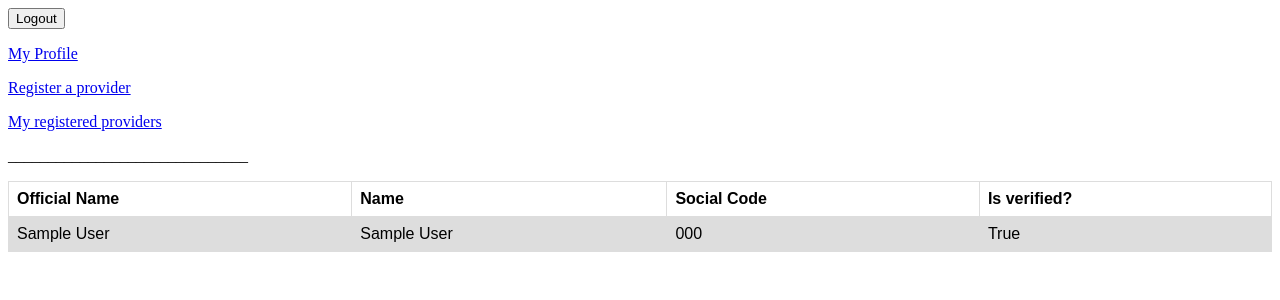
After one commit to pouya-gh/MyStore, a Django app: page /providerprofile/list in a window 1280 px wide. The commit adds this page. Shown: the top 300 px of the page. Run offline with Django 5.2, Linux system fonts and the light colour scheme; a user stored in the database is signed in; tables that the repository leaves empty hold one stand-in row (values such as "Sample post").

Commit message:
add providers list view

```diff
--- /dev/null
+++ b/account/templates/account/providerprofile/list.html
@@ -0,0 +1,22 @@
+{% extends "base.html" %}
+
+{% block title %}My Providers{% endblock title %}
+
+{% block content %}
+<table>
+    <tr>
+        <th>Official Name</th>
+        <th>Name</th>
+        <th>Social Code</th>
+        <th>Is verified?</th>
+    </tr>
+{% for provider in profiles %}
+<tr>
+    <td>{{ provider.official_name }}</td>
+    <td>{{ provider.name }}</td>
+    <td>{{ provider.social_code }}</td>
+    <td>{{ provider.is_verified }}</td>
+</tr>
+{% endfor %}
+</table>
+{% endblock content %}
--- a/account/templates/base.html
+++ b/account/templates/base.html
@@ -1,4 +1,25 @@
-<title>{% block title %}My Store{% endblock  %}</title>
+<head>
+    <style>
+    table {
+      font-family: arial, sans-serif;
+      border-collapse: collapse;
+      width: 100%;
+    }
+
+    td, th {
+      border: 1px solid #dddddd;
+      text-align: left;
+      padding: 8px;
+    }
+
+    tr:nth-child(even) {
+      background-color: #dddddd;
+    }
+    </style>
+    <title>{% block title %}My Store{% endblock  %}</title>
+    </head>
+
+
 
 {% if request.user.is_authenticated %}
 <form method="post" action="{% url "account:logout" %}">
@@ -7,9 +28,10 @@
 </form>
 <p><a href="{% url "account:cutomer_profile_set" %}">My Profile</a></p>
 <p><a href="{% url "account:provider_profile_create" %}">Register a provider</a></p>
+<p><a href="{% url "account:provider_profiles_list" %}">My registered providers</a></p>
 {% else %}
-<p><a href="{% url "account:login" %}">Login</a></p>
-<p><a href="{% url "account:signup" %}">Sing up</a></p>
+<p><a href="{% url "account:login" %}">Log in</a></p>
+<p><a href="{% url "account:signup" %}">Sign up</a></p>
 {% endif %}
 <p>______________________________</p>
 {% block content %}
--- a/account/urls.py
+++ b/account/urls.py
@@ -10,4 +10,5 @@ urlpatterns = [
     path("logout/", view=LogoutView.as_view(), name="logout"),
     path("profile/update", view=views.user_profile_create, name='cutomer_profile_set'),
     path("providerprofile/create", view=views.provider_profile_create, name='provider_profile_create'),
+    path("providerprofile/list", view=views.ProviderProfileListview.as_view(), name='provider_profiles_list'),
 ]
--- a/account/views.py
+++ b/account/views.py
@@ -2,7 +2,10 @@ from django.shortcuts import render, redirect
 from django.contrib.auth.decorators import login_required
 from django.contrib.auth.forms import UserCreationForm
 from django.core.exceptions import ObjectDoesNotExist
+from django.views.generic.list import ListView
+from django.contrib.auth.mixins import LoginRequiredMixin
 from .forms import CustomerProfileForm, ProviderProfileForm
+from .models import ProviderProfile
 
 def index_temp(request):
     return render(request, "account/index_temp.html")
@@ -64,3 +67,13 @@ def provider_profile_create(request):
         form = ProviderProfileForm()
 
     return render(request, "account/providerprofile/form.html", {"form": form})
+
+
+class ProviderProfileListview(LoginRequiredMixin, ListView):
+    model = ProviderProfile
+    context_object_name = 'profiles'
+    template_name = "account/providerprofile/list.html"
+
+    def get_queryset(self):
+        user = self.request.user
+        return self.model.objects.filter(user=user)
```
